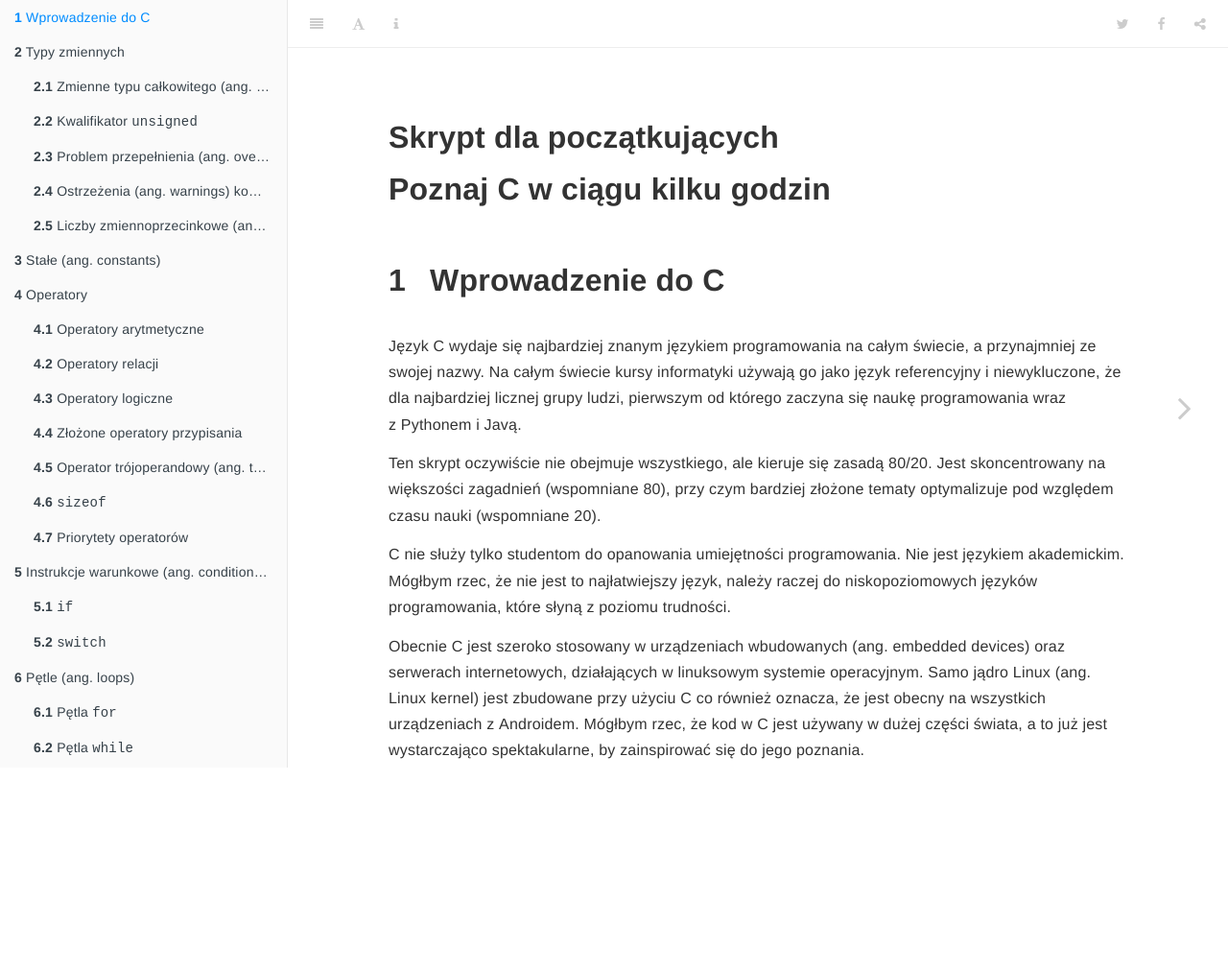
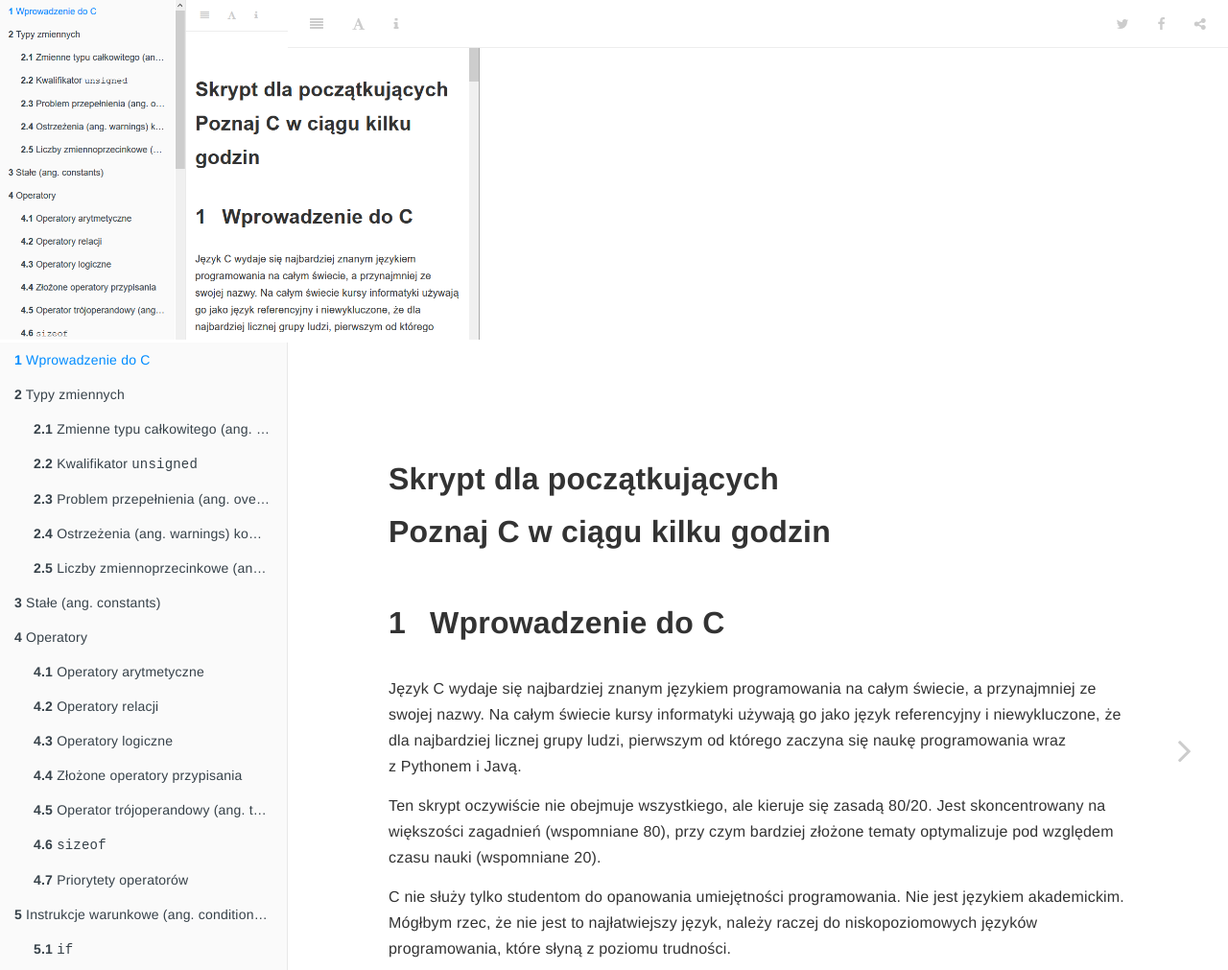
Before and after one commit to Asura-Codes/wprowadzenie-do-c, a plain HTML site: page index.html in a window 1280 px wide. Shown: the top 1011 px of the page at 96% size. Before the commit the page ends 800 px from the top, so only its background shows below. Drawn offline with nearby package versions, Linux system fonts and the light colour scheme; some packages are replaced by stand-ins of ours.

Commit message:
some visual fix

```diff
--- a/index.html
+++ b/index.html
@@ -118,7 +118,7 @@ code span.wa { color: #60a0b0; font-weight: bold; font-style: italic; } /* Warni
 
 <body>
 
-  <img src="img/wprowadzenie-do-c.png" width="500" style="display:none" />
+  <img src="img/wprowadzenie-do-c.png" width="500" />
 
   <div class="book without-animation with-summary font-size-2 font-family-1" data-basepath=".">
 
```
